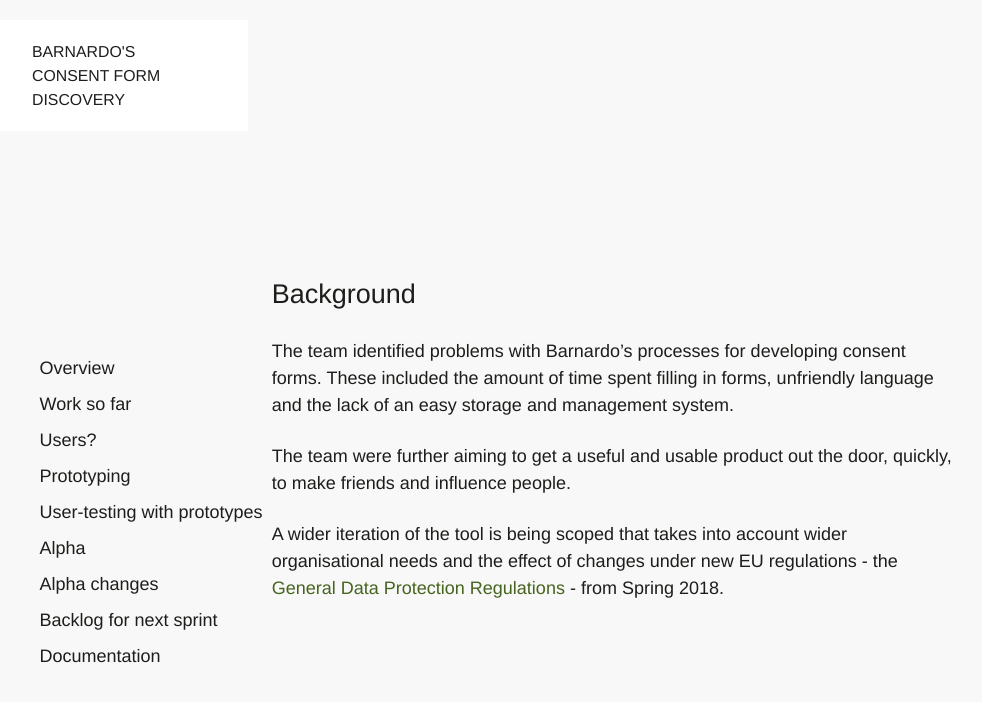
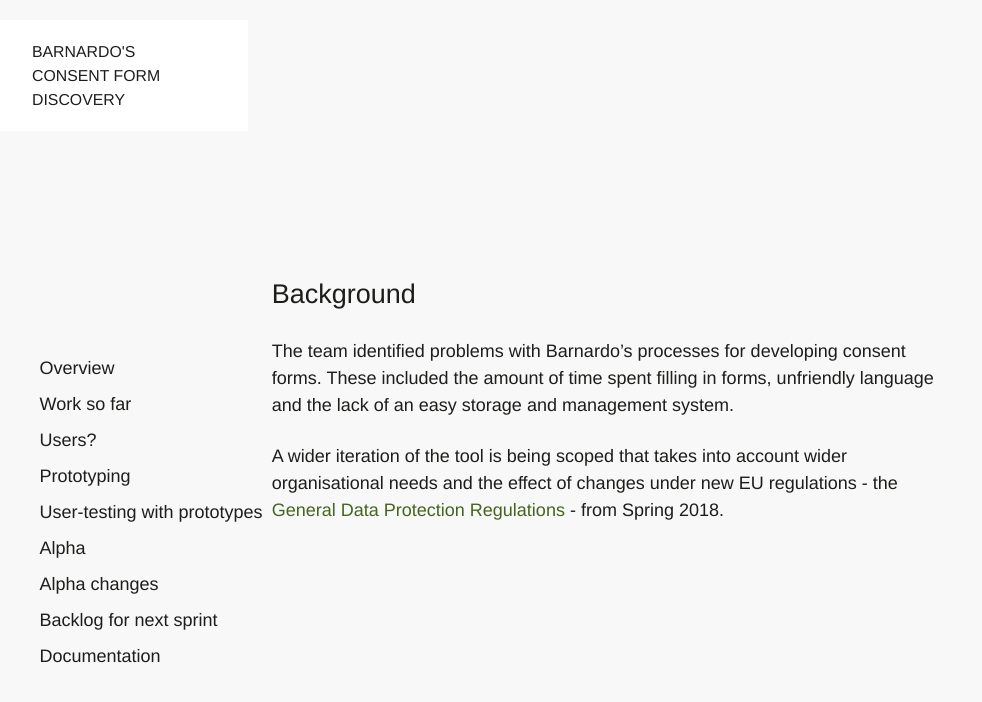
Before and after one commit to barnardos/consent-form-discovery-report, a Jekyll site: the page built from index.md, in a window 1280 px wide. Shown: the top 702 px of the page, without its empty margins (28-1010 px from the left). Built offline with Jekyll 4.4.1, drawn with Linux system fonts in a browser that asks for light colours.

Commit message:
Update index.md
Removed "The team were further aiming to get a useful and usable product out the door, quickly, to make friends and influence people" for this is a public page?

```diff
--- a/index.md
+++ b/index.md
@@ -6,6 +6,4 @@ order: 1
 ## Background
 The team identified problems with Barnardo's processes for developing consent forms. These included the amount of time spent filling in forms, unfriendly language and the lack of an easy storage and management system.
 
-The team were further aiming to get a useful and usable product out the door, quickly, to make friends and influence people.
-
 A wider iteration of the tool is being scoped that takes into account wider organisational needs and the effect of changes under new EU regulations - the 	[General Data Protection Regulations](http://www.eugdpr.org/) - from Spring 2018.
```
